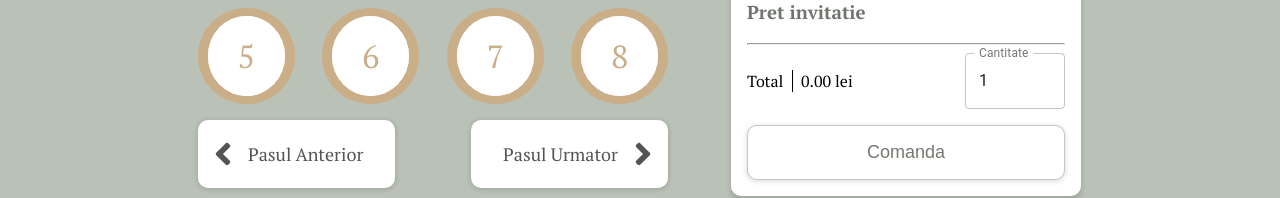
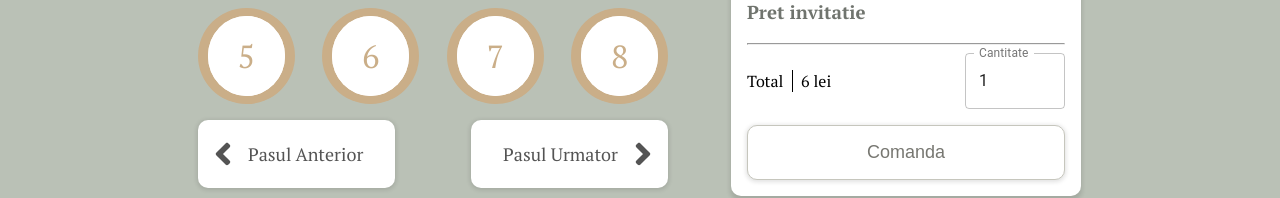
Before and after one commit to FazakasAlexandra/cadesign, a Next.js app: page /personalizare in a window 1280 px wide. Shown: the part 658-856 px from the top of the page. Built offline with nearby package versions, Linux system fonts and the light colour scheme.

Commit message:
sets totalPrice floor to 6 lei

```diff
--- a/components/PricesTotal.jsx
+++ b/components/PricesTotal.jsx
@@ -54,7 +54,7 @@ export default function PricesTotal({ selectedItems, setSelectedItems }) {
                 <hr />
             </div>
             <div className="total">
-                <span>Total <span className="receipt-price">{(totalPrice * quantity).toFixed(2)} lei</span></span>
+                <span>Total <span className="receipt-price">{totalPrice < 6 ? 6 : (totalPrice * quantity).toFixed(2)} lei</span></span>
                 <TextField
                     className="card-calculator-quantity"
                     id="outlined-number"
```
